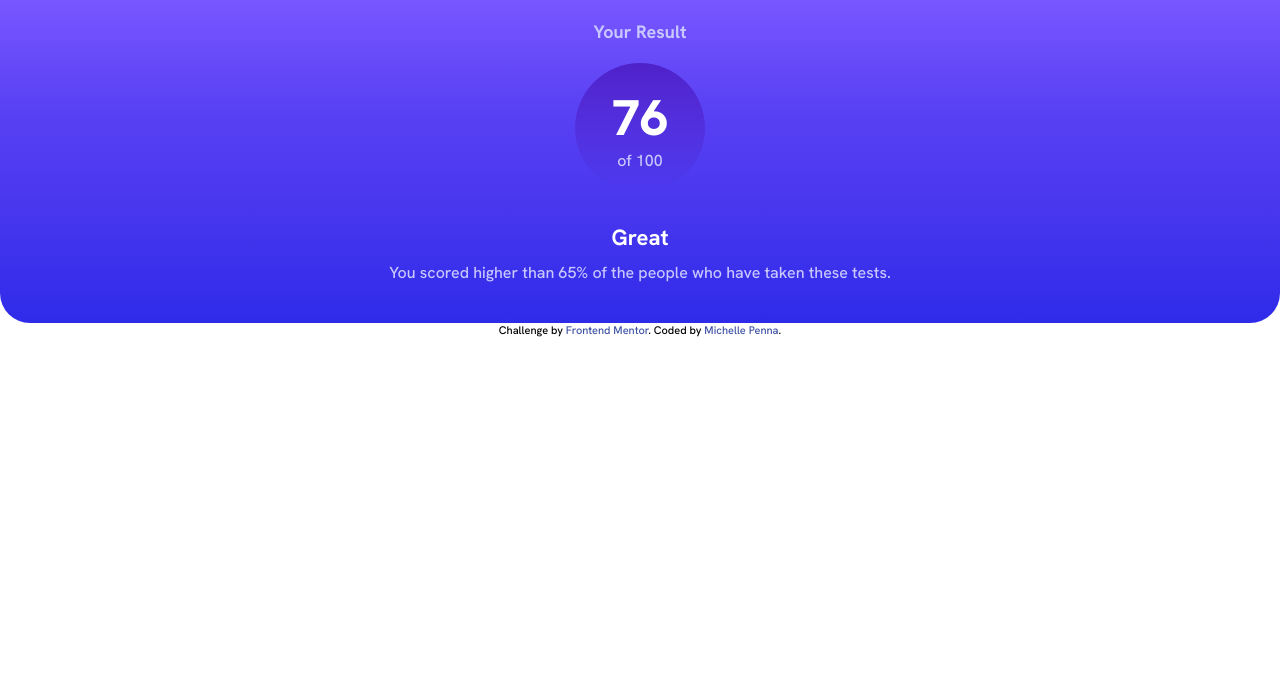
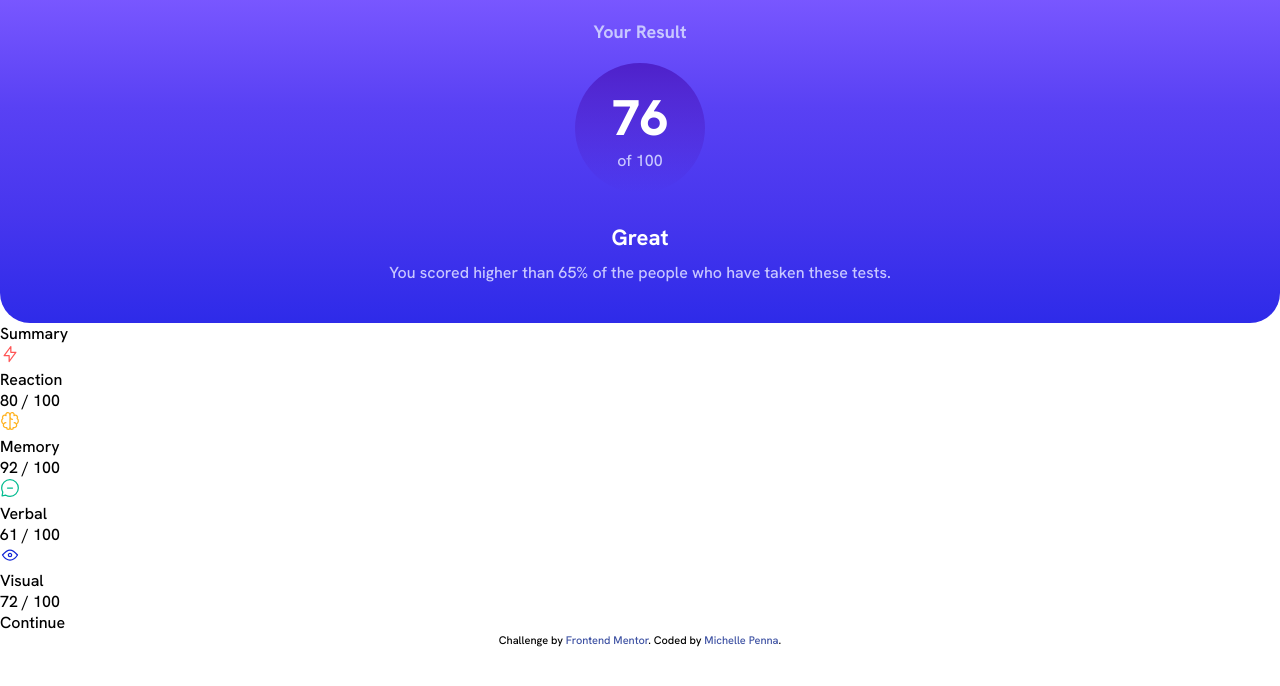
Before and after one commit to michellepennat/resultsSummary, a Vue app: page / in a window 1280 px wide. Shown: the top 686 px of the page. Built offline with nearby package versions, Linux system fonts and the light colour scheme.

Commit message:
feat(summary): add data

```diff
--- a/src/App.vue
+++ b/src/App.vue
@@ -1,6 +1,7 @@
 <template>
   <main>
     <ResultComponent />
+    <SummaryComponent />
     <div class="attribution">
       Challenge by
       <a
@@ -14,9 +15,10 @@
 </template>
 
 <script>
-import ResultComponent from './components/result/result.vue';
+import ResultComponent from "./components/result/result.vue";
+import SummaryComponent from "./components/summary/summary.vue";
 export default {
   name: "App",
-  components: { ResultComponent },
+  components: { ResultComponent, SummaryComponent },
 };
 </script>
--- /dev/null
+++ b/src/data/summary.js
@@ -0,0 +1,31 @@
+const aspects = [
+  {
+    id: 1,
+    nameAspect: "Reaction",
+    score: "80",
+    icon: require("../assets/icons/icon-reaction.svg"),
+    color: "red",
+  },
+  {
+    id: 2,
+    nameAspect: "Memory",
+    score: "92",
+    icon: require("../assets/icons/icon-memory.svg"),
+    color: "yellow",
+  },
+  {
+    id: 3,
+    nameAspect: "Verbal",
+    score: "61",
+    icon: require("../assets/icons/icon-verbal.svg"),
+    color: "green",
+  },
+  {
+    id: 4,
+    nameAspect: "Visual",
+    score: "72",
+    icon: require("../assets/icons/icon-visual.svg"),
+    color: "blue",
+  },
+];
+export default aspects;
```
